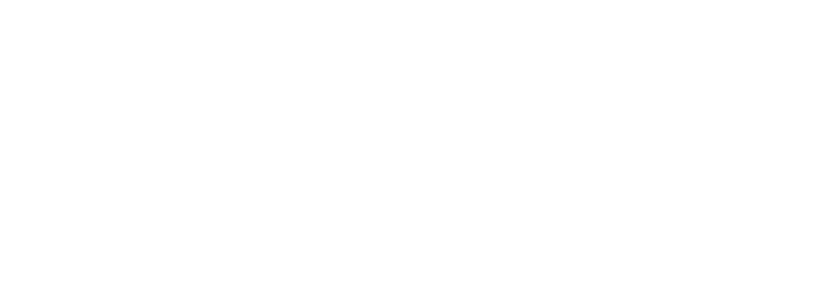
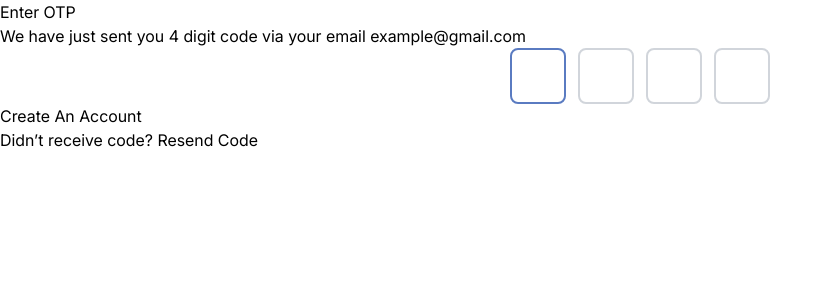
Before and after one commit to eng-Iqbal-hassan/grand-hotel-frontend, a React app: page /otp in a window 1280 px wide. Before the commit this address had no page. Shown: the top 300 px of the page, without its empty margins (0-833 px from the left). Built offline with nearby package versions, Linux system fonts and the light colour scheme; the HTML template or start-up script is replaced by a standard one.

Commit message:
otp screen html is added

```diff
--- a/src/App.tsx
+++ b/src/App.tsx
@@ -5,6 +5,7 @@
 const Splash = lazy(()=>import("./pages/splash/Splash.tsx"));
 const SignIn = lazy(()=>import("./pages/signin/SignIn.tsx"));
 const SignUp = lazy(()=>import("./pages/signup/SignUp.tsx"));
+const OTP = lazy(()=>import("./pages/signup/OTP.tsx"));
 
 
 export default function App() {
@@ -15,6 +16,7 @@
           <Route path="/" element={<Splash />} />
           <Route path="/sign-in" element={<SignIn />} />
           <Route path="/sign-up" element={<SignUp />} />
+          <Route path="/otp" element={<OTP />} />
         </Routes>
       </Suspense>
     </Router>
--- /dev/null
+++ b/src/components/OTPInput.tsx
@@ -0,0 +1,95 @@
+import { useRef, useState } from "react";
+
+const OTP_LENGTH = 4;
+
+export default function OTPInput() {
+  const [otp, setOtp] = useState<string[]>(Array(OTP_LENGTH).fill(""));
+  const inputsRef = useRef<(HTMLInputElement | null)[]>([]);
+
+  // Handle change
+  const handleChange = (value: string, index: number) => {
+    if (!/^\d?$/.test(value)) return; // Only allow numbers
+
+    const newOtp = [...otp];
+    newOtp[index] = value;
+    setOtp(newOtp);
+
+    // Move to next input
+    if (value && index < OTP_LENGTH - 1) {
+      inputsRef.current[index + 1]?.focus();
+    }
+  };
+
+  // Handle backspace
+  const handleKeyDown = (
+    e: React.KeyboardEvent<HTMLInputElement>,
+    index: number
+  ) => {
+    if (e.key === "Backspace") {
+      if (otp[index]) {
+        // Clear current
+        const newOtp = [...otp];
+        newOtp[index] = "";
+        setOtp(newOtp);
+      } else if (index > 0) {
+        // Move back
+        inputsRef.current[index - 1]?.focus();
+
+        const newOtp = [...otp];
+        newOtp[index - 1] = "";
+        setOtp(newOtp);
+      }
+    }
+  };
+
+  // Handle paste
+  const handlePaste = (e: React.ClipboardEvent<HTMLInputElement>) => {
+    e.preventDefault();
+
+    const pastedData = e.clipboardData
+      .getData("text")
+      .slice(0, OTP_LENGTH)
+      .split("");
+
+    if (!pastedData.every((char) => /^\d$/.test(char))) return;
+
+    const newOtp = [...otp];
+
+    pastedData.forEach((char, i) => {
+      newOtp[i] = char;
+      inputsRef.current[i]?.focus();
+    });
+
+    setOtp(newOtp);
+  };
+
+  return (
+    <div className="flex justify-center gap-3">
+      {otp.map((digit, index) => (
+        <input
+          key={index}
+          ref={(el) => {inputsRef.current[index] = el}}
+          type="text"
+          inputMode="numeric"
+          maxLength={1}
+          value={digit}
+          autoFocus={index === 0}
+          onChange={(e) => handleChange(e.target.value, index)}
+          onKeyDown={(e) => handleKeyDown(e, index)}
+          onPaste={handlePaste}
+          className={`
+            w-14 h-14 text-center text-xl font-semibold
+            rounded-lg border-2 outline-none
+            transition-all
+            ${
+              digit
+                ? "border-primary bg-blue-50"
+                : "border-gray-300"
+            }
+            focus:border-primary
+          `}
+        />
+      ))}
+    </div>
+  );
+}
--- /dev/null
+++ b/src/pages/signup/OTP.tsx
@@ -0,0 +1,14 @@
+import Button from "../../components/Button";
+import OTPInput from "../../components/OTPInput";
+
+export default function OTP() {
+  return (
+    <div>
+      <h4>Enter OTP</h4>
+      <p>We have just sent you 4 digit code via your email example@gmail.com</p>
+      <OTPInput />
+      <Button btnText="Create An Account" />
+      <p>Didn’t receive code? <span>Resend Code</span></p>
+    </div>
+  )
+}
--- a/src/pages/signup/SignUp.tsx
+++ b/src/pages/signup/SignUp.tsx
@@ -1,7 +1,24 @@
+import { Link } from "react-router-dom";
+import Button from "../../components/Button";
+import Input from "../../components/Input";
+import { FaEyeSlash, FaGoogle } from "react-icons/fa6";
+
 export default function SignUp() {
   return (
     <div>
-      This is signup screen
+      <h4>Create Account</h4>
+      <p>Lorem ipsum dolor sit amet, consectetur</p>
+      <Input label="Full Name" id="name" inputType="text" />
+      <Input label="Email" id="email" inputType="email" />
+      <Input label="Password" id="password" inputType="password" />
+      <FaEyeSlash />
+      <Button btnText="Create An Account" />
+      <p>Already have an account? <Link to="/sign-in">Sign In</Link></p>
+      <div>
+        <p>Or Sign In with</p>
+        <button>Google <FaGoogle /></button>
+      </div>
+      <p>By signing up you agree to our Terms and Conditions of Use</p>
     </div>
   )
 }
```
